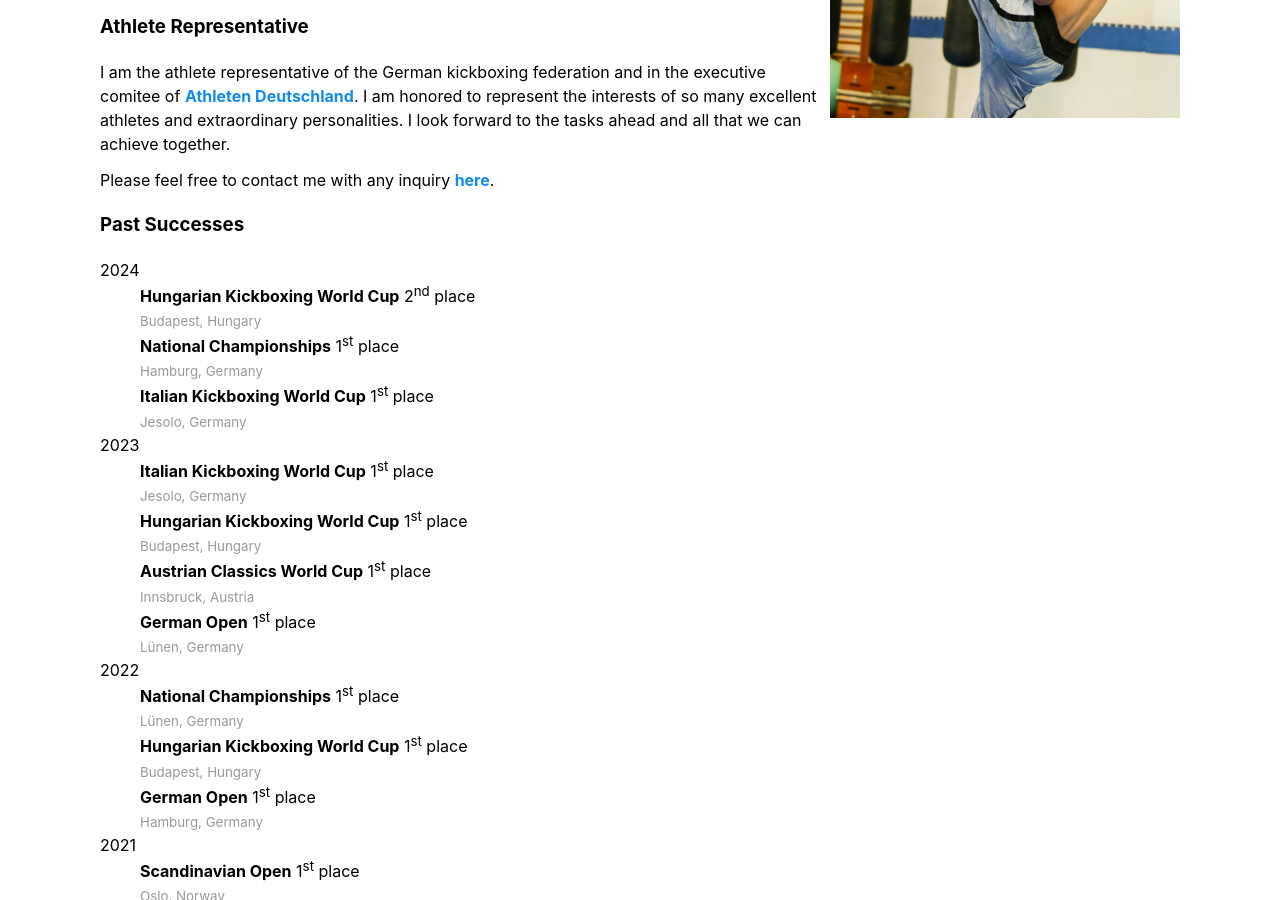
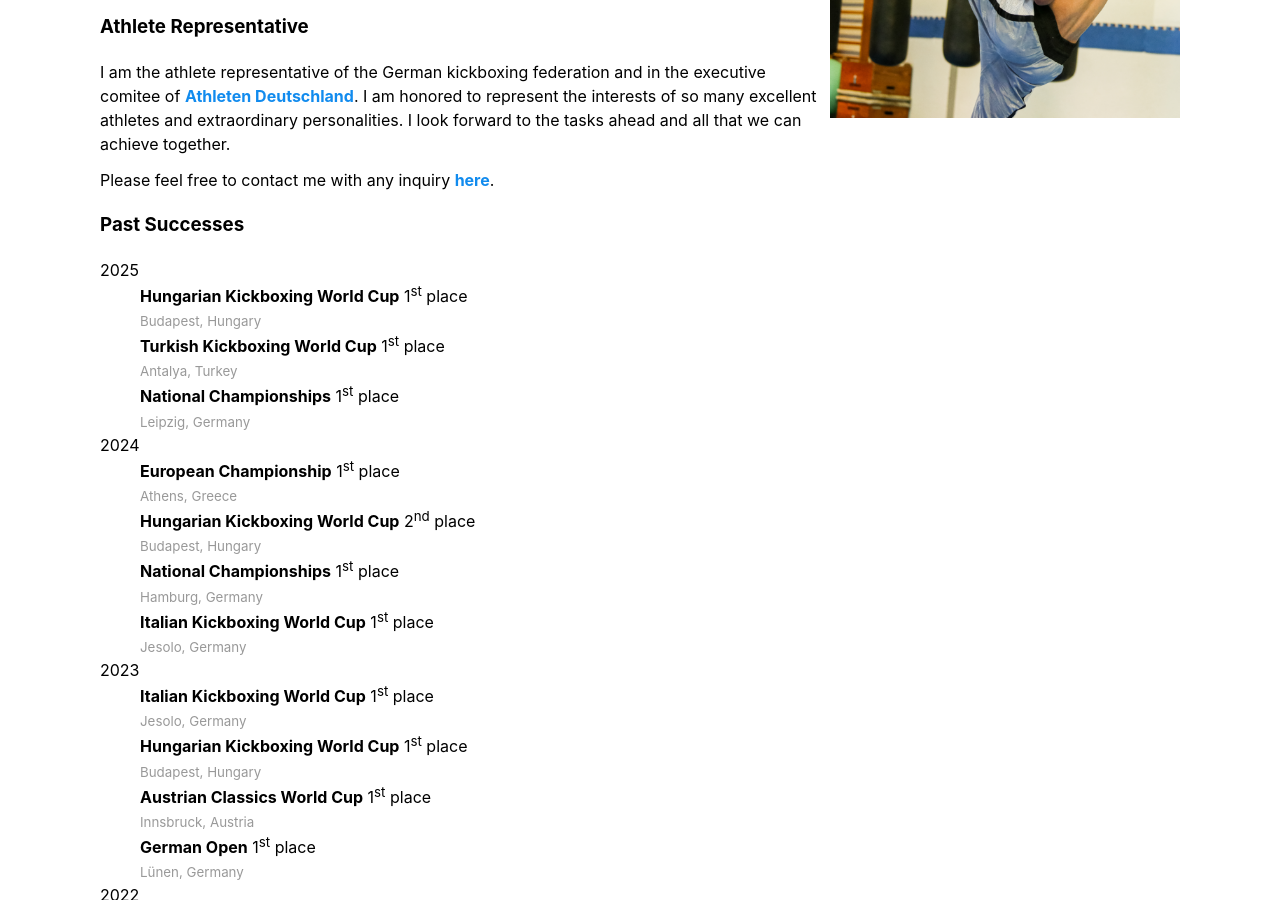
Before and after one commit to yerondiaye/yerondiaye.github.io, a Jekyll site: the page kickboxing.html, which Jekyll copies as it is, in a window 1280 px wide and 900 px high, scrolled down 596 px. Built offline with Jekyll 4.4.1, drawn with Linux system fonts in a browser that asks for light colours.

Commit message:
Update kickboxing.html

```diff
--- a/kickboxing.html
+++ b/kickboxing.html
@@ -44,7 +44,16 @@ In my career, I won nine national titles and eight world cups. I am currently ra
             <h3>Past Successes</h3>
 
 <d1>
+	<dt>2025</dt>
+	<dd><b>Hungarian Kickboxing World Cup</b> 1<sup>st</sup> place <br>
+	    <small>Budapest, Hungary</small><br /></dd>
+	<dd><b>Turkish Kickboxing World Cup</b> 1<sup>st</sup> place <br>
+	    <small>Antalya, Turkey</small><br /></dd>
+	<dd><b>National Championships</b> 1<sup>st</sup> place <br>
+	    <small>Leipzig, Germany</small><br /></dd>
 	<dt>2024</dt>
+	<dd><b>European Championship</b> 1<sup>st</sup> place <br>
+	    <small>Athens, Greece</small><br /></dd>
 	<dd><b>Hungarian Kickboxing World Cup</b> 2<sup>nd</sup> place <br>
 	    <small>Budapest, Hungary</small><br /></dd>
 	<dd><b>National Championships</b> 1<sup>st</sup> place <br>
```
